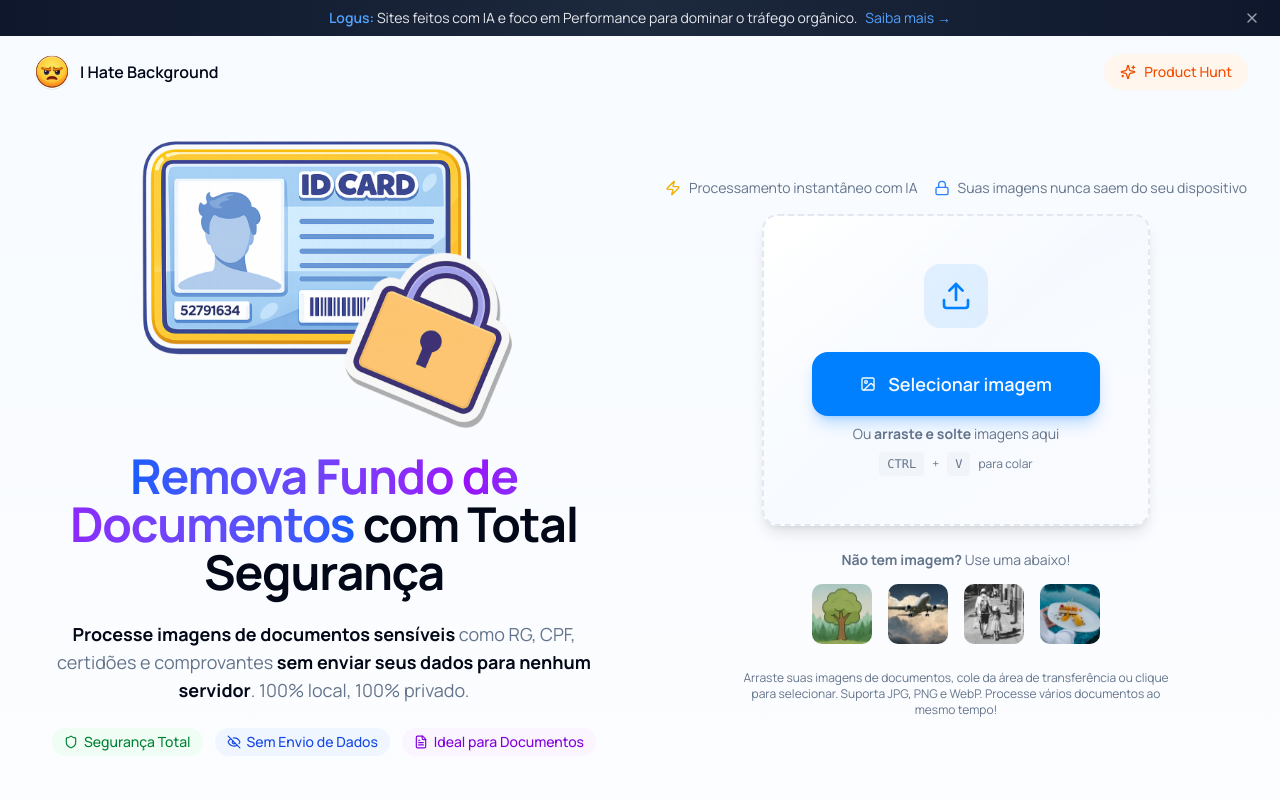
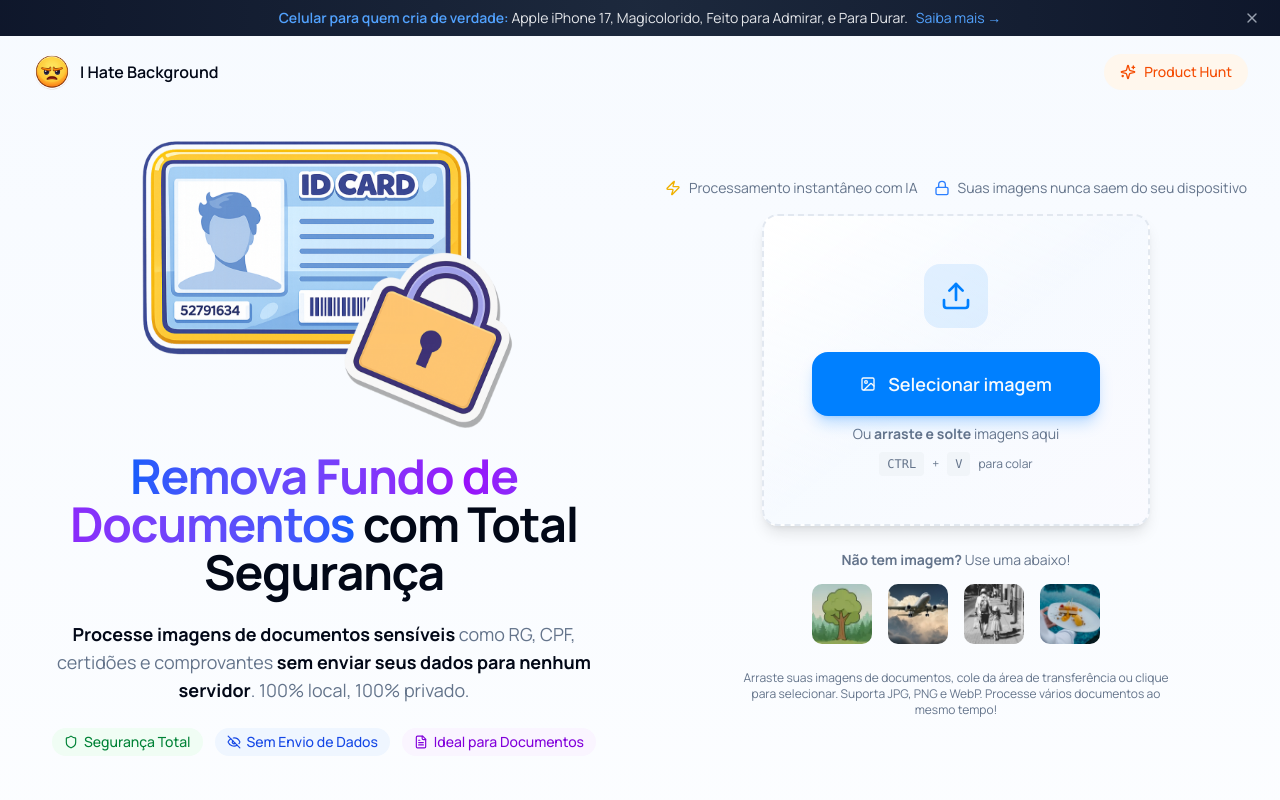
Before and after one commit to LuSrodri/canva-copy, a React (Vite) app: page /remover-fundo-documentos-com-seguranca in a window 1280 px wide. Shown: the top 800 px of the page. Built offline with nearby package versions, Linux system fonts and the light colour scheme; no server answers.

Commit message:
feat: update AdBanner component with new link and description; remove from HomePage and RemoverFundoDocumentosPage

```diff
--- a/src/components/AdBanner.jsx
+++ b/src/components/AdBanner.jsx
@@ -10,13 +10,13 @@
     <div className="sticky top-0 z-50 bg-gradient-to-r from-slate-900 via-slate-800 to-slate-900 text-white py-2 px-4 text-center text-sm">
       <div className="max-w-7xl mx-auto flex items-center justify-center gap-2">
         <a
-          href="https://logus.cloud"
+          href="https://amzn.to/4kgBj0c"
           target="_blank"
           rel="noopener noreferrer"
           className="hover:text-blue-300 transition-colors duration-200"
         >
-          <span className="font-semibold text-blue-400">Logus:</span>{' '}
-          <span className="text-gray-200">Sites feitos com IA e foco em Performance para dominar o tráfego orgânico.</span>
+          <span className="font-semibold text-blue-400">Celular para quem cria de verdade:</span>{' '}
+          <span className="text-gray-200">Apple iPhone 17, Magicolorido, Feito para Admirar, e Para Durar.</span>
           <span className="ml-2 text-blue-400 hover:underline">Saiba mais →</span>
         </a>
         <button
--- a/src/main.jsx
+++ b/src/main.jsx
@@ -5,16 +5,17 @@
 import { TooltipProvider } from './components/ui/tooltip'
 import HomePage from './pages/HomePage'
 import BlogPage from './pages/BlogPage'
-import ArticlePage from './pages/ArticlePage'
 import ArticleRouter from './pages/ArticleRouter'
 import RemoverFundoDocumentosPage from './pages/RemoverFundoDocumentosPage'
 import './index.css'
+import { AdBanner } from './components/AdBanner'
 
 createRoot(document.getElementById('root')).render(
   <StrictMode>
     <HelmetProvider>
       <BrowserRouter>
         <TooltipProvider>
+          <AdBanner />
           <Routes>
             <Route path="/" element={<HomePage />} />
             <Route path="/remover-fundo-documentos-com-seguranca" element={<RemoverFundoDocumentosPage />} />
--- a/src/pages/HomePage.jsx
+++ b/src/pages/HomePage.jsx
@@ -74,7 +74,6 @@
       </Helmet>
 
       <div className="min-h-screen flex flex-col bg-gradient-to-b from-blue-50/50 via-white to-purple-50/30">
-        <AdBanner />
         <Header />
 
         <main className="flex-1 w-full max-w-7xl mx-auto px-4 sm:px-6 lg:px-8 space-y-16 py-8">
--- a/src/pages/RemoverFundoDocumentosPage.jsx
+++ b/src/pages/RemoverFundoDocumentosPage.jsx
@@ -71,7 +71,6 @@
       </Helmet>
 
       <div className="min-h-screen flex flex-col bg-gradient-to-b from-blue-50/50 via-white to-purple-50/30">
-        <AdBanner />
         <Header nav={"false"} />
 
         <main className="flex-1 w-full max-w-7xl mx-auto px-4 sm:px-6 lg:px-8 space-y-16 py-8">
```
